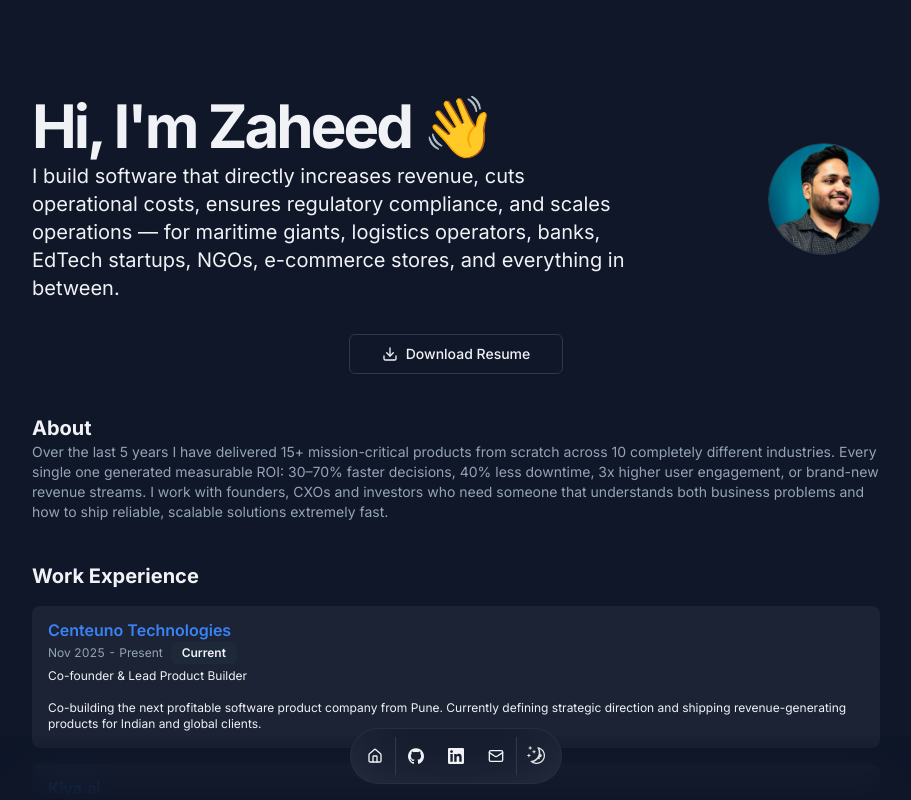
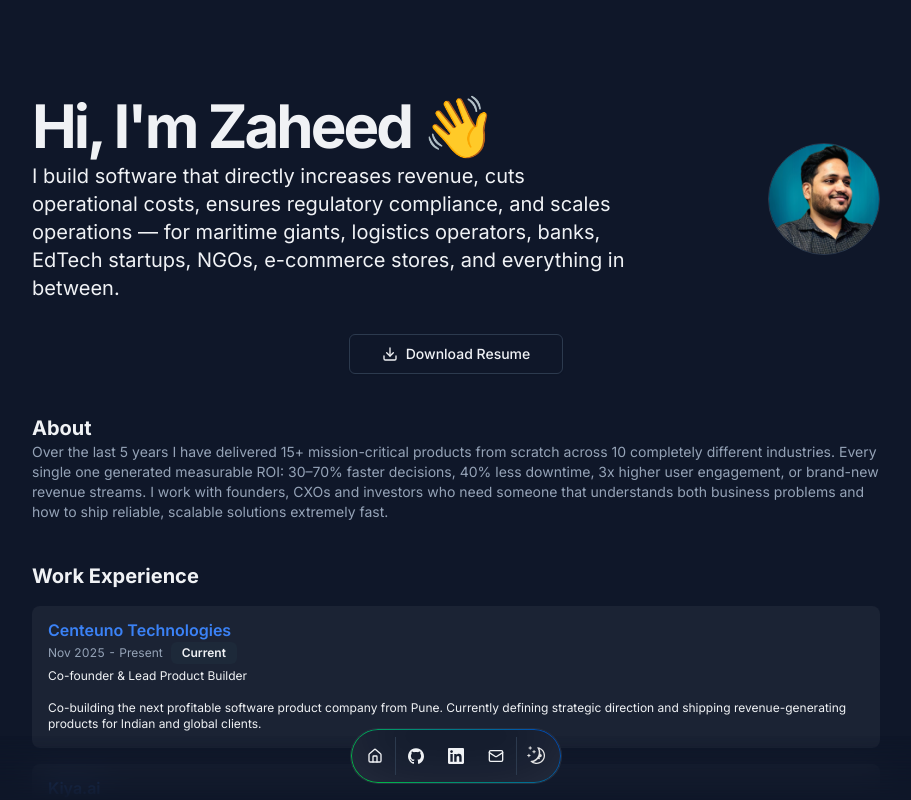
Before and after one commit to azhar-siddiqui/portfolio_, a Next.js app: page / in a window 1280 px wide. Shown: the top 800 px of the page, without its empty margins (184-1095 px from the left). Built offline with nearby package versions, Linux system fonts and the light colour scheme.

Commit message:
feat: added a highlighter

```diff
--- a/src/app/globals.css
+++ b/src/app/globals.css
@@ -174,3 +174,33 @@ code[data-line-numbers-max-digits="3"] > [data-line]::before {
     padding: 0 !important;
   }
 }
+
+.animated-gradient-border {
+  position: relative;
+  border-radius: 9999px;
+}
+
+.animated-gradient-border::before {
+  content: '';
+  position: absolute;
+  top: 0;
+  left: 0;
+  right: 0;
+  bottom: 0;
+  border-radius: inherit;
+  padding: 1px;
+  background: linear-gradient(45deg, hsl(0, 100%, 50%), hsl(120, 100%, 50%), hsl(240, 100%, 50%));
+  background-size: 400% 400%;
+  animation: gradientShift 4s ease infinite;
+  mask: linear-gradient(#fff 0 0) content-box, linear-gradient(#fff 0 0);
+  mask-composite: exclude;
+  -webkit-mask: linear-gradient(#fff 0 0) content-box, linear-gradient(#fff 0 0);
+  -webkit-mask-composite: xor;
+  z-index: -1;
+}
+
+@keyframes gradientShift {
+  0% { background-position: 0% 50%; }
+  50% { background-position: 100% 50%; }
+  100% { background-position: 0% 50%; }
+}
--- a/src/components/navbar.tsx
+++ b/src/components/navbar.tsx
@@ -15,7 +15,7 @@ export default function Navbar() {
   return (
     <div className="pointer-events-none fixed inset-x-0 bottom-0 z-30 mx-auto mb-4 flex origin-bottom h-full max-h-14 no-print">
       <div className="fixed bottom-0 inset-x-0 h-16 w-full bg-background to-transparent backdrop-blur-lg [-webkit-mask-image:linear-gradient(to_top,black,transparent)] dark:bg-background"></div>
-      <Dock className="z-50 pointer-events-auto relative mx-auto flex min-h-full h-full items-center px-1 bg-background [box-shadow:0_0_0_1px_rgba(0,0,0,.03),0_2px_4px_rgba(0,0,0,.05),0_12px_24px_rgba(0,0,0,.05)] transform-gpu dark:[border:1px_solid_rgba(255,255,255,.1)] dark:[box-shadow:0_-20px_80px_-20px_#ffffff1f_inset] ">
+      <Dock className="z-50 pointer-events-auto relative mx-auto flex min-h-full h-full items-center px-1 bg-background [box-shadow:0_0_0_1px_rgba(0,0,0,.03),0_2px_4px_rgba(0,0,0,.05),0_12px_24px_rgba(0,0,0,.05)] transform-gpu dark:[border:1px_solid_rgba(255,255,255,.1)] dark:[box-shadow:0_-20px_80px_-20px_#ffffff1f_inset] animated-gradient-border">
         {DATA.navbar.map((item) => (
           <DockIcon key={item.href}>
             <Tooltip>
```
